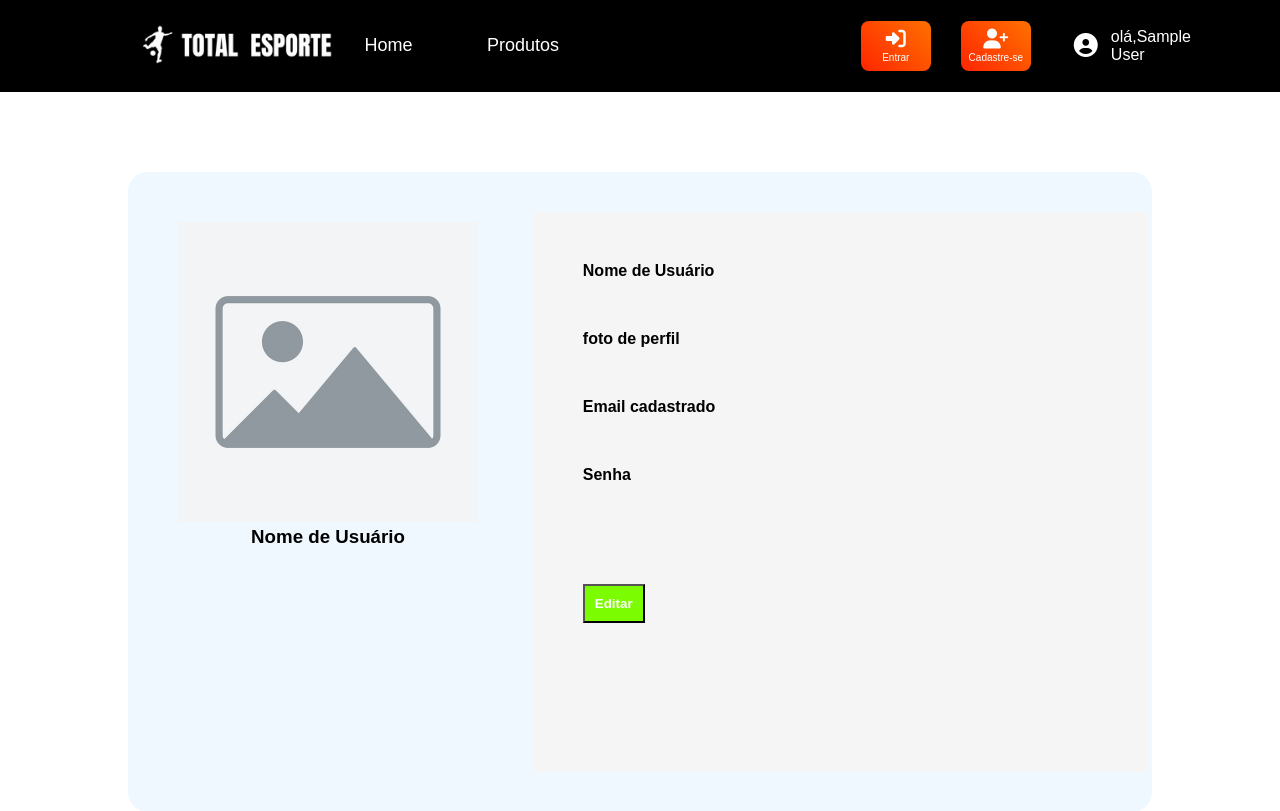
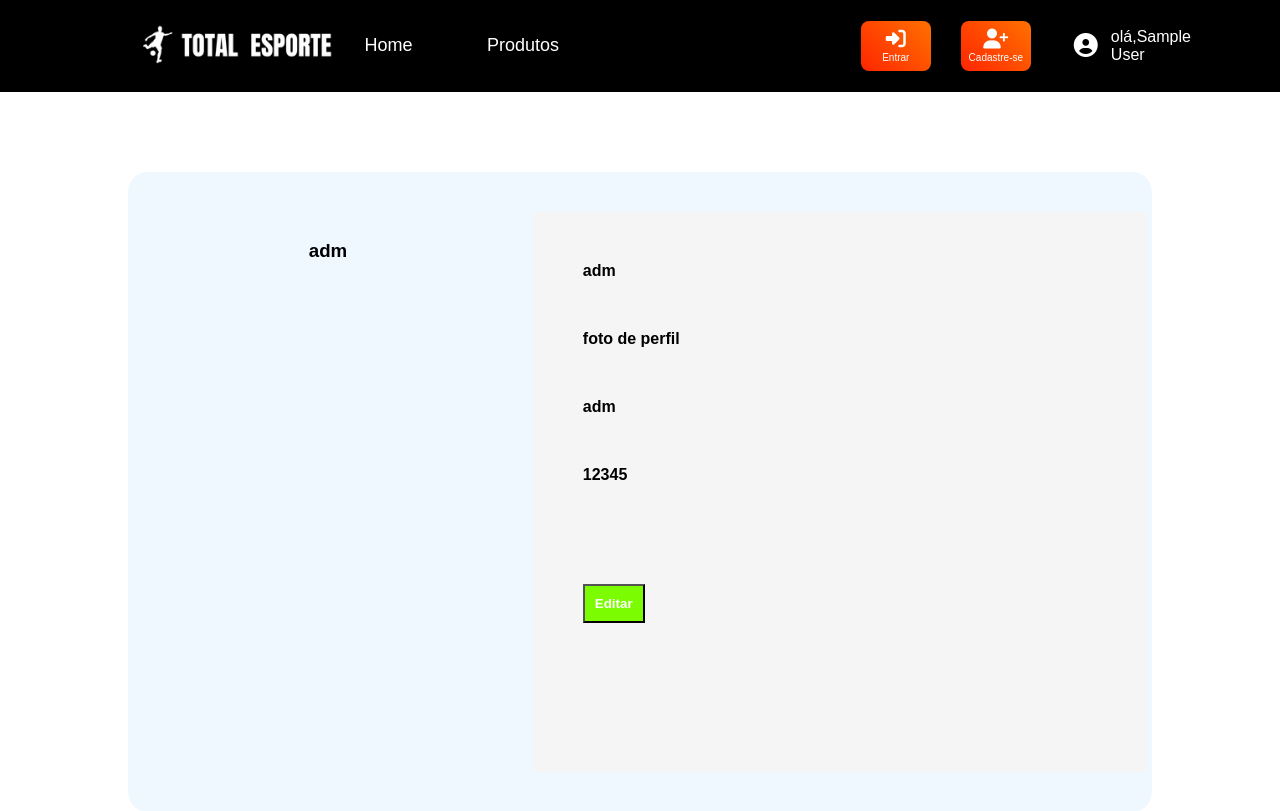
Before and after one commit to MuriloVercosa01/Total-Esporte, a PHP site: the page made by TOTAL_ESPORTES/perfil.php in a window 1280 px wide. Shown: the top 811 px of the page. Run offline with PHP 8.4, Linux system fonts and the light colour scheme; the visitor is signed in with stand-in values (Sample User, id 1); data comes from the database, SQL or seed files in the repository; some libraries are stand-ins or nearby versions.

Commit message:
perfil setá consultando informações do banco de dados

```diff
--- /dev/null
+++ b/TOTAL_ESPORTES/JS/perfil.js
@@ -0,0 +1,6 @@
+
+function editarPerfil(button){
+
+}
+
+document.window.GetElem
--- a/TOTAL_ESPORTES/perfil.php
+++ b/TOTAL_ESPORTES/perfil.php
@@ -1,9 +1,25 @@
 <?php
 
 session_start();
+include('Conexao/conexao.php');
+if(!isset($_SESSION['email'])){
+  echo "<script>alert('você não possui login');</script>";
+  $email = null;
+}else{
+  $email = $_SESSION['email'];
+}
 
 
-
+$sql = "SELECT * FROM cadastros where email = ? ;";
+$stmt = $conexao->prepare($sql);
+$stmt->bind_param("s", $email);
+$stmt->execute();
+$result = $stmt->get_result();
+if($result->num_rows > 0){
+  $row = $result->fetch_assoc();
+}else{
+  echo "<srcipt> alert('Usuário não encontrado'); </srcipt>";
+}
 ?>
 
 <!DOCTYPE html>
@@ -72,14 +88,14 @@
 <main>
     <div class="container-perfil" >
         <div class="img-container" >
-            <img id="img" src="img/placeholder.jpg">
-            <h3>Nome de Usuário</h3>
+            <img id="img" src="<?php echo isset($email) ? $row['img_perfil'] : "img/placeholder.jpg";?>">
+            <h3><?php echo isset($email) ? $row['nome'] : "Nome de Usuário";?></h3>
         </div>
         <div class="info-container">
-            <h4 class="item" >Nome de Usuário</h4>
+            <h4 class="item" ><?php echo isset($email) ? $row['nome'] : "Nome de Usuário";?></h4>
             <h4 class="item" >foto de perfil</h4>
-            <h4 class="item" >Email cadastrado</h4>
-            <h4 class="item" >Senha</h4>
+            <h4 class="item" ><?php echo isset($email) ? $row['email'] : "Email Cadastrado";  ?></h4>
+            <h4 class="item" ><?php echo isset($email) ? $row['senha'] : "Sua Senha";  ?></h4>
             <button class="item" >Editar</button>
         </div>
     </div>
@@ -140,7 +156,7 @@
     &#169; 2024 Total Esporte
   </div>
 </footer>
-
+<srcipt src="JS/perfil.js" ></script>
 
 </body>
 </html>
```
